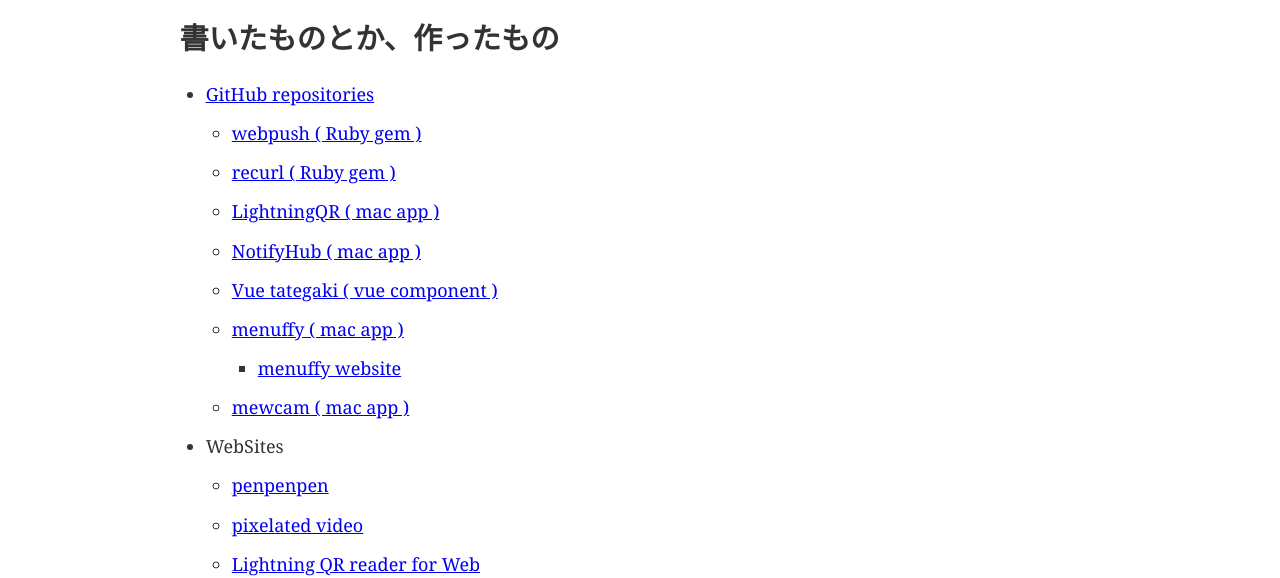
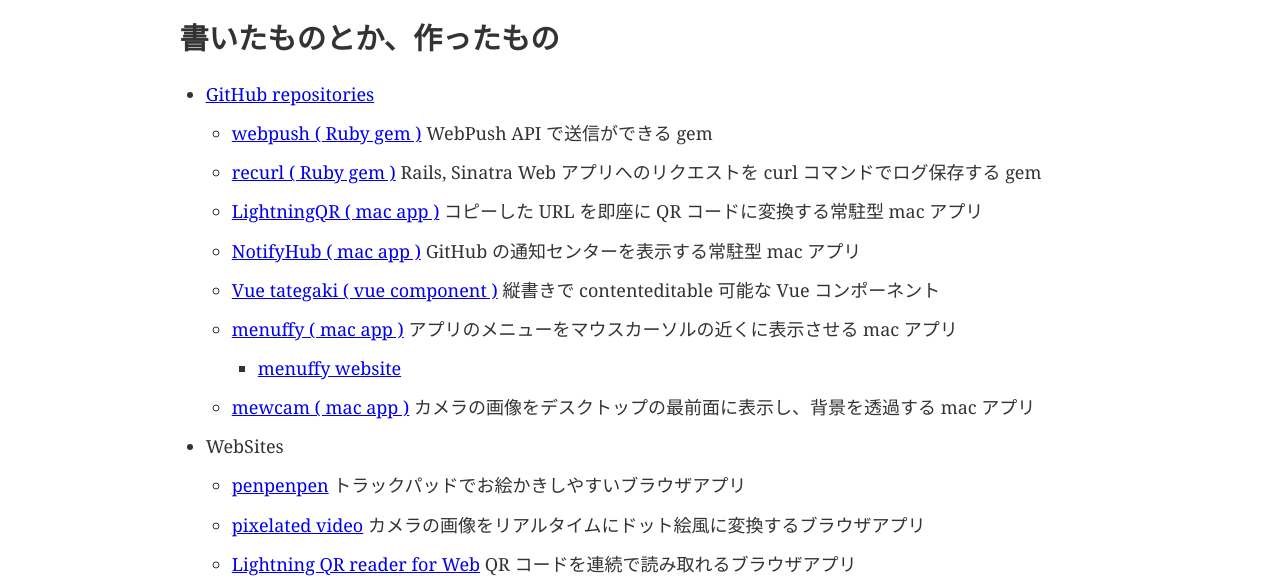
Before and after one commit to zaru/zaru, a Gatsby site: page / in a window 1280 px wide. Shown: the part 223-801 px from the top of the page. Built offline with nearby package versions, Linux system fonts and the light colour scheme; Gatsby itself is replaced by a stand-in of ours.

Commit message:
add description

```diff
--- a/src/pages/index.js
+++ b/src/pages/index.js
@@ -17,23 +17,23 @@
       <li>
         <a href="https://github.com/zaru">GitHub repositories</a>
         <ul>
-          <li><a href="https://github.com/zaru/webpush">webpush ( Ruby gem )</a></li>
-          <li><a href="https://github.com/zaru/recurl">recurl ( Ruby gem )</a></li>
-          <li><a href="https://github.com/zaru/LightningQR">LightningQR ( mac app )</a></li>
-          <li><a href="https://github.com/zaru/notify_hub">NotifyHub ( mac app )</a></li>
-          <li><a href="https://github.com/zaru/vue.tategaki">Vue tategaki ( vue component )</a></li>
-          <li><a href="https://github.com/zaru/menuffy">menuffy ( mac app )</a>
+          <li><a href="https://github.com/zaru/webpush">webpush ( Ruby gem )</a> WebPush API で送信ができる gem</li>
+          <li><a href="https://github.com/zaru/recurl">recurl ( Ruby gem )</a> Rails, Sinatra Web アプリへのリクエストを curl コマンドでログ保存する gem</li>
+          <li><a href="https://github.com/zaru/LightningQR">LightningQR ( mac app )</a> コピーした URL を即座に QR コードに変換する常駐型 mac アプリ</li>
+          <li><a href="https://github.com/zaru/notify_hub">NotifyHub ( mac app )</a> GitHub の通知センターを表示する常駐型 mac アプリ</li>
+          <li><a href="https://github.com/zaru/vue.tategaki">Vue tategaki ( vue component )</a> 縦書きで contenteditable 可能な Vue コンポーネント</li>
+          <li><a href="https://github.com/zaru/menuffy">menuffy ( mac app )</a> アプリのメニューをマウスカーソルの近くに表示させる mac アプリ
             <ul><li><a href="https://zaru.github.com/menuffy">menuffy website</a></li></ul>
           </li>
-          <li><a href="https://github.com/zaru/mewcam">mewcam ( mac app )</a></li>
+          <li><a href="https://github.com/zaru/mewcam">mewcam ( mac app )</a> カメラの画像をデスクトップの最前面に表示し、背景を透過する mac アプリ</li>
         </ul>
       </li>
       <li>
         WebSites
         <ul>
-          <li><a href="https://penpenpen.zaru.dev/">penpenpen</a></li>
-          <li><a href="https://pixelated-video.zaru.dev/">pixelated video</a></li>
-          <li><a href="https://lightning-qr.zaru.dev/">Lightning QR reader for Web</a></li>
+          <li><a href="https://penpenpen.zaru.dev/">penpenpen</a> トラックパッドでお絵かきしやすいブラウザアプリ</li>
+          <li><a href="https://pixelated-video.zaru.dev/">pixelated video</a> カメラの画像をリアルタイムにドット絵風に変換するブラウザアプリ</li>
+          <li><a href="https://lightning-qr.zaru.dev/">Lightning QR reader for Web</a> QR コードを連続で読み取れるブラウザアプリ</li>
         </ul>
       </li>
       <li><a href="https://qiita.com/zaru">Qiita</a></li>
```
